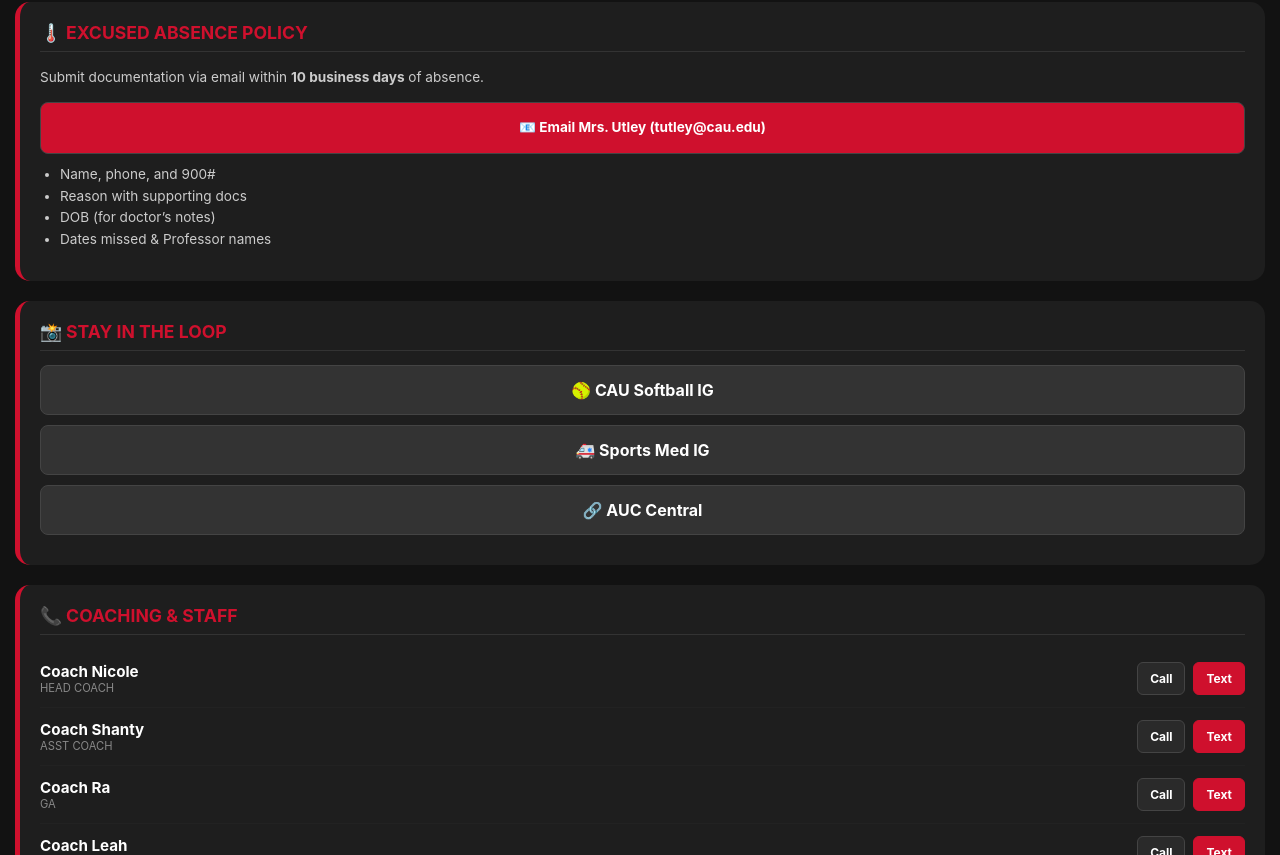
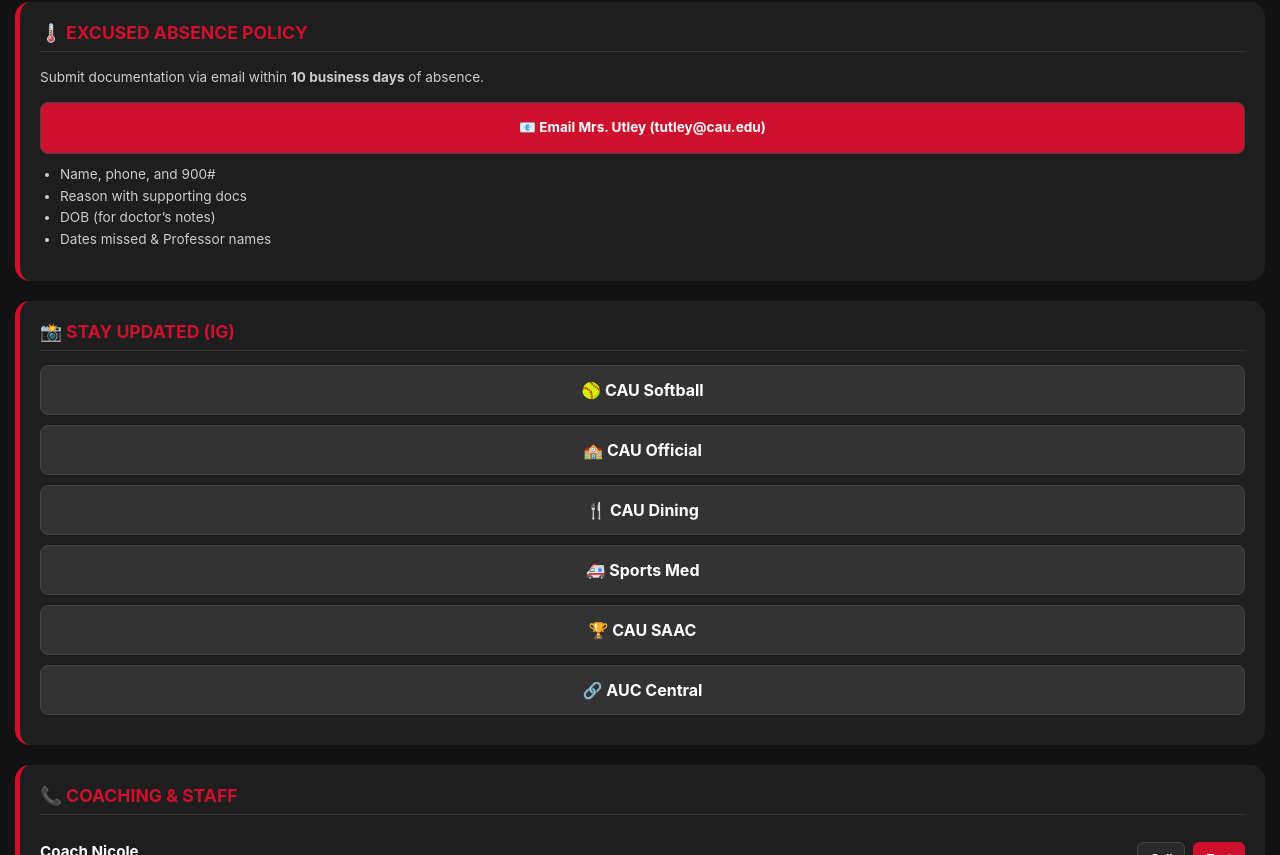
Before and after one commit to codebyliyah/clarkatlantasoftball, a plain HTML site: page index.html in a window 1280 px wide. Shown: the part 491-1346 px from the top of the page. Drawn offline with Linux system fonts and the light colour scheme.

Commit message:
Added more Instagram resources

```diff
--- a/index.html
+++ b/index.html
@@ -10,7 +10,6 @@
         .logo { width: 130px; height: auto; margin-bottom: 10px; }
         h1 { color: #cf102d; margin: 0; font-size: 1.6rem; text-transform: uppercase; letter-spacing: 1px; }
 
-        /* Main Navigation */
         .nav-btn { display: block; background: #cf102d; color: white; text-decoration: none; padding: 20px; border-radius: 12px; font-weight: bold; font-size: 1.2rem; margin: 20px 0 30px 0; border: 2px solid white; box-shadow: 0 4px 15px rgba(207, 16, 45, 0.4); }
 
         .section-box { background: #1e1e1e; border-radius: 15px; padding: 20px; margin-bottom: 20px; text-align: left; border-left: 5px solid #cf102d; }
@@ -61,9 +60,12 @@
         </div>
 
         <div class="section-box">
-            <h2>📸 Stay In The Loop</h2>
-            <a href="https://www.instagram.com/clarkatlantasb" target="_blank" class="resource-btn">🥎 CAU Softball IG</a>
-            <a href="https://www.instagram.com/cau_sportsmed" target="_blank" class="resource-btn">🚑 Sports Med IG</a>
+            <h2>📸 Stay Updated (IG)</h2>
+            <a href="https://www.instagram.com/clarkatlantasb" target="_blank" class="resource-btn">🥎 CAU Softball</a>
+            <a href="https://www.instagram.com/cau1988" target="_blank" class="resource-btn">🏫 CAU Official</a>
+            <a href="https://www.instagram.com/clarkatlantadining" target="_blank" class="resource-btn">🍴 CAU Dining</a>
+            <a href="https://www.instagram.com/cau_sportsmed" target="_blank" class="resource-btn">🚑 Sports Med</a>
+            <a href="https://www.instagram.com/cau_saac" target="_blank" class="resource-btn">🏆 CAU SAAC</a>
             <a href="https://www.instagram.com/theauccentralllc" target="_blank" class="resource-btn">🔗 AUC Central</a>
         </div>
 
```
